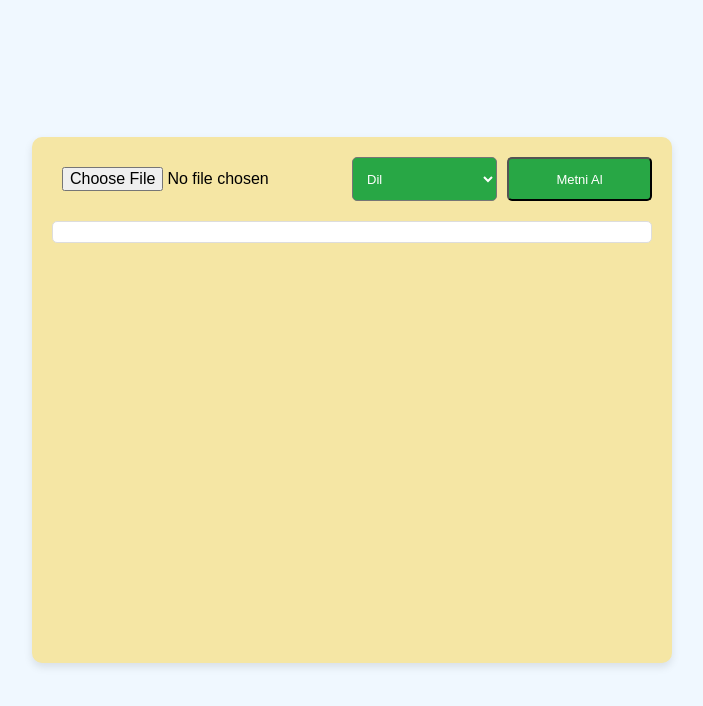
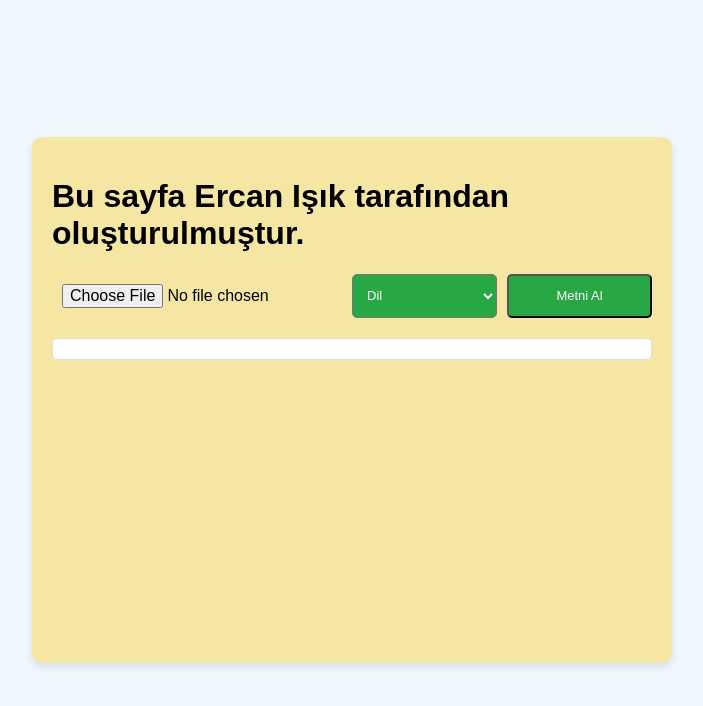
Before and after one commit to ercan1s1k/fotodaki_yaziyi_al, a plain HTML site: page al.html in a window 1280 px wide. Shown: the whole page, without its empty margins (288-991 px from the left). Drawn offline with Linux system fonts and the light colour scheme.

Commit message:
Update al.html

```diff
--- a/al.html
+++ b/al.html
@@ -107,6 +107,7 @@ margin-top:0;
 </head>
 <body>
     <div class="container">
+	<h1>Bu sayfa Ercan Işık tarafından oluşturulmuştur.</h1>
         <div class="input-group">
 			<input type="file" id="fileInput" accept="image/*">
             <select id="languageSelect">
```
